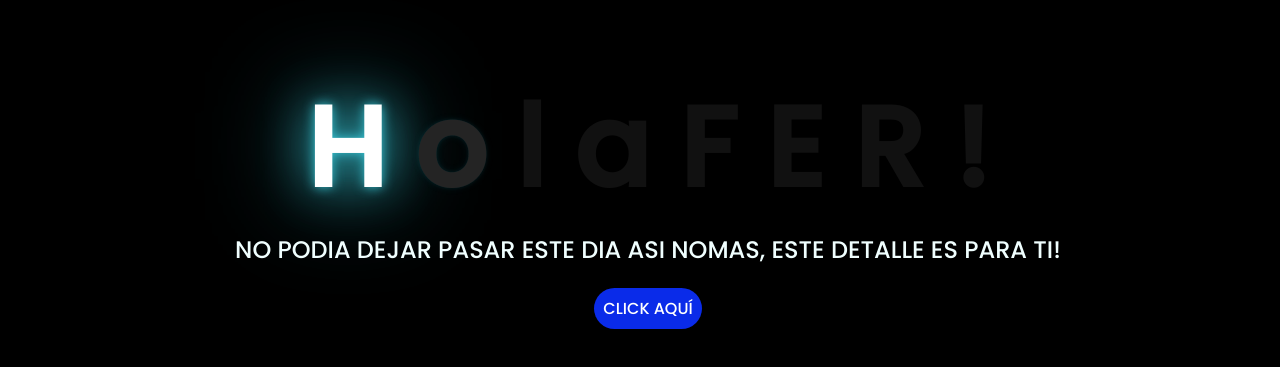
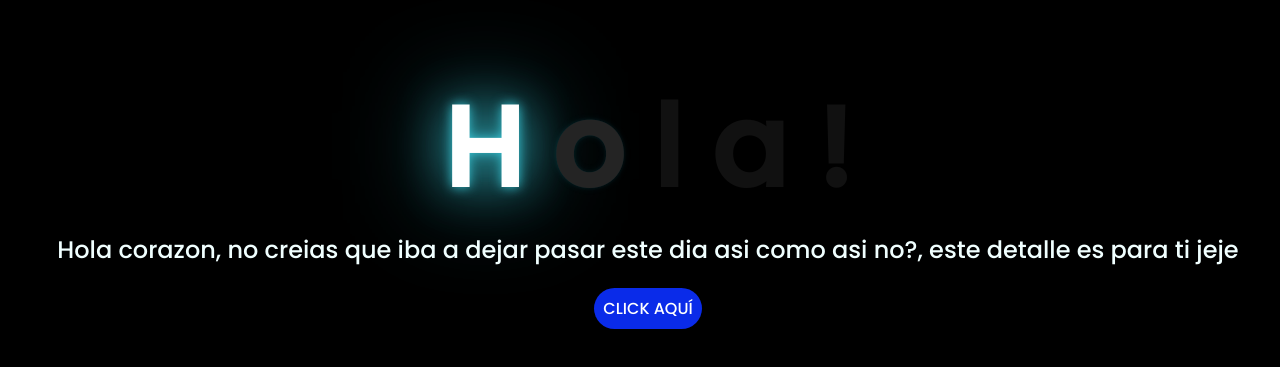
Before and after one commit to UlisesAV20/21-de-marzo, a plain HTML site: page index.html in a window 1280 px wide. Shown: the part 139-506 px from the top of the page. Drawn offline with Linux system fonts and the light colour scheme.

Commit message:
Add files via upload

```diff
--- a/index.html
+++ b/index.html
@@ -15,14 +15,12 @@
       <span>o</span>
       <span>l</span>
       <span>a</span>
-      <span>F</span>
-      <span>E</span>
-      <span>R</span>
       <span>!</span>
     </div>
     <div class="description">
       <span
-        >NO PODIA DEJAR PASAR ESTE DIA ASI NOMAS, ESTE DETALLE ES PARA TI!</span
+        >Hola corazon, no creias que iba a dejar pasar este dia asi como asi
+        no?, este detalle es para ti jeje</span
       >
     </div>
     <div class="button">
```
Also changed, not shown: flower.html (+2 -2 lines).
